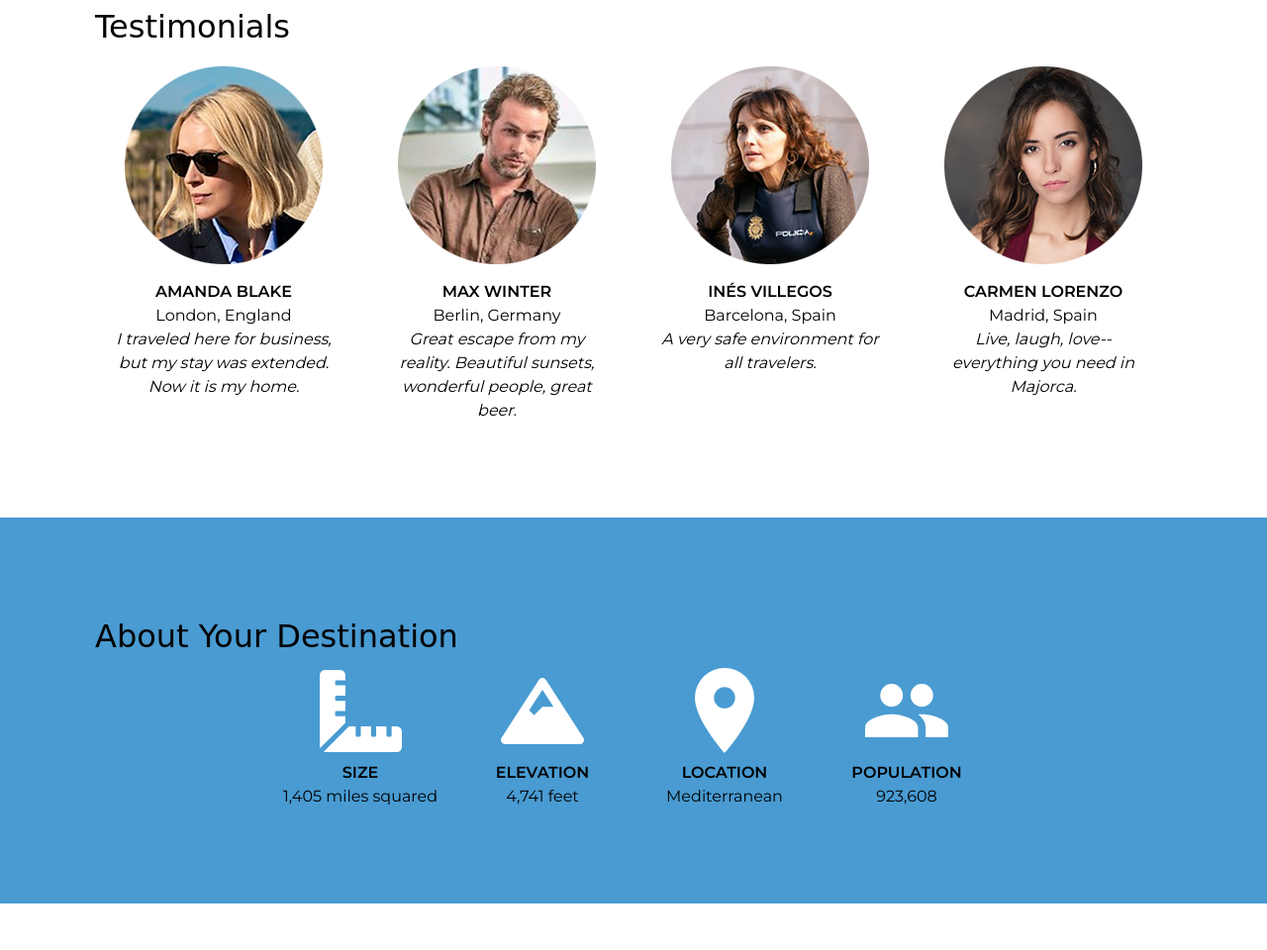
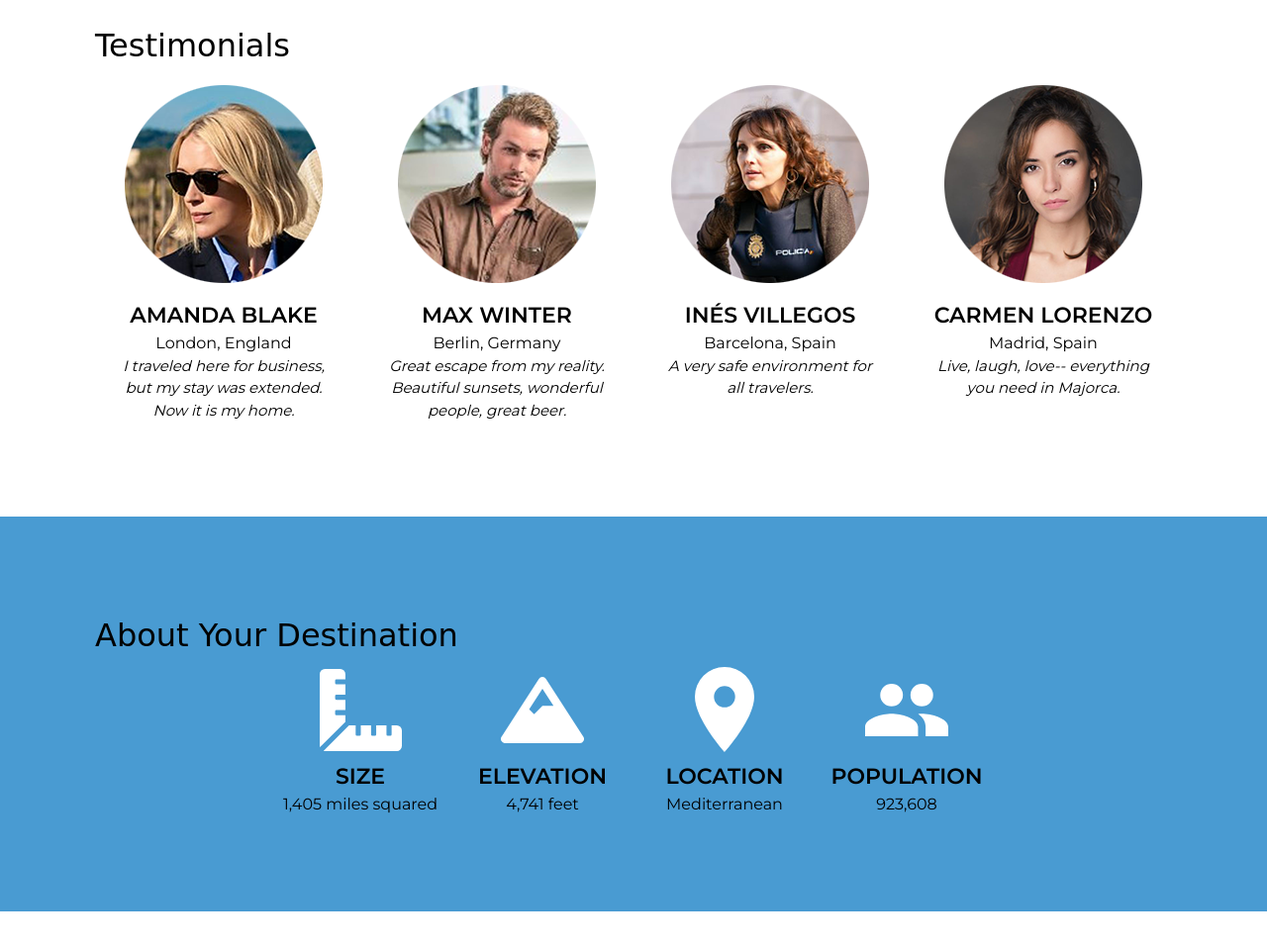
Before and after one commit to lisabacklund/wunderlust, a plain HTML site: page wunderlust-majorca.html in a window 1280 px wide. Shown: the part 1566-2526 px from the top of the page at 99% size. Drawn offline with Linux system fonts and the light colour scheme; a web font is replaced by a local one.

Commit message:
complete

```diff
--- a/styles.css
+++ b/styles.css
@@ -78,7 +78,7 @@ h3 {
     font-size: 2em;
 }
 h4 {
-    font-size: 1em;
+    font-size: 1.5em;
     text-align: center;
     font-weight: bold;
     text-transform: uppercase;
@@ -212,6 +212,9 @@ nav ul {
     margin: 0 auto;
     padding: 0.5rem;
 }
+#plan h4 {
+    font-size: 22px;
+}
 
 #testimonials {
     padding: 1rem;
@@ -227,9 +230,12 @@ nav ul {
 }
 #testimonials q {
     text-align: center;
-    font-size: 16px;
+    font-size: 15px;
     font-style: italic;
     max-width: 14rem;
+}
+#testimonials h4 {
+    font-size: 22px;
 }
 
 #about {
@@ -247,6 +253,9 @@ nav ul {
     margin: auto;
     padding: 0.5rem;
     width: 50%;
+}
+#about h4 {
+    font-size: 22px;
 }
 #about p {
     text-align: center;
```
